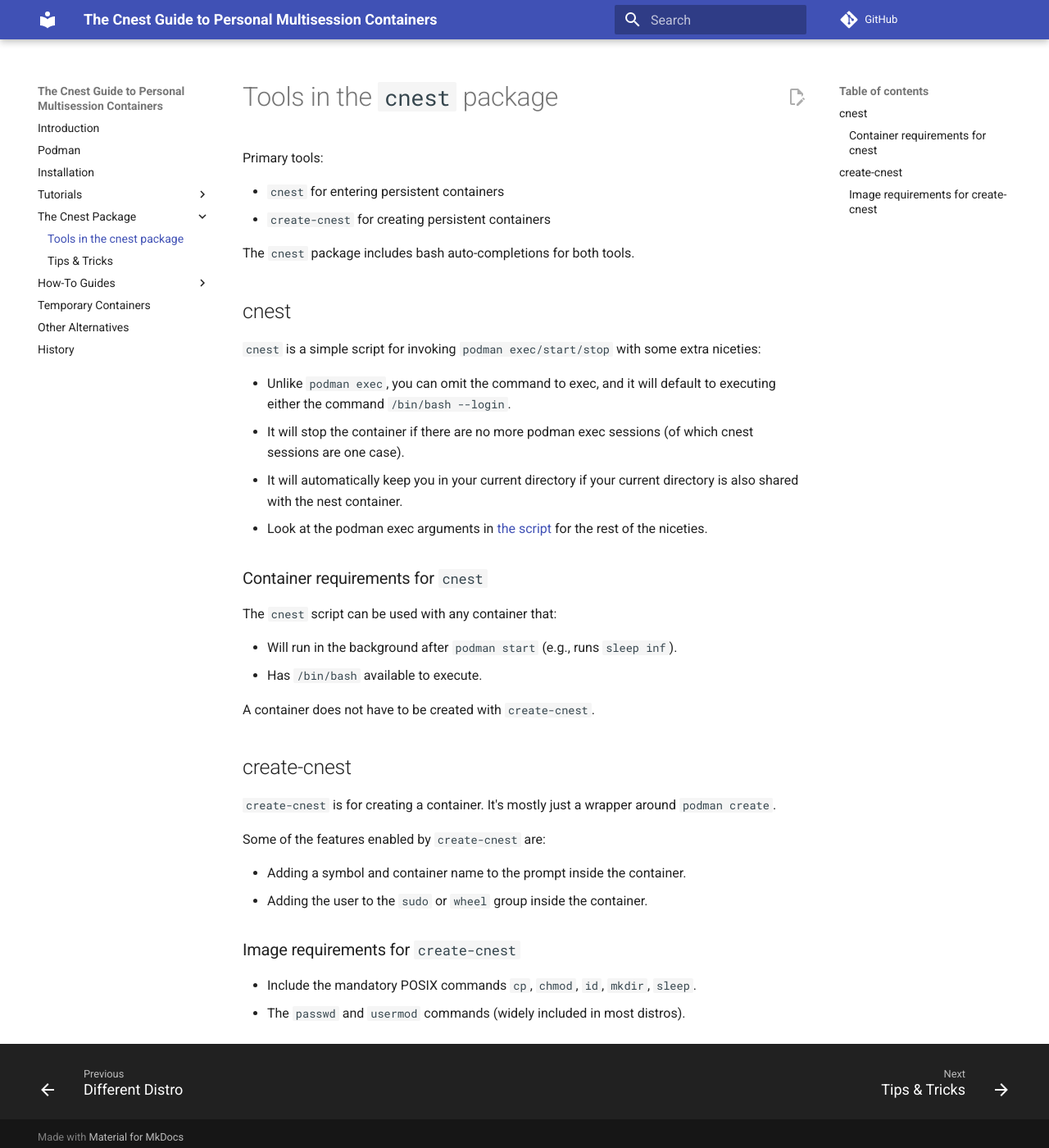
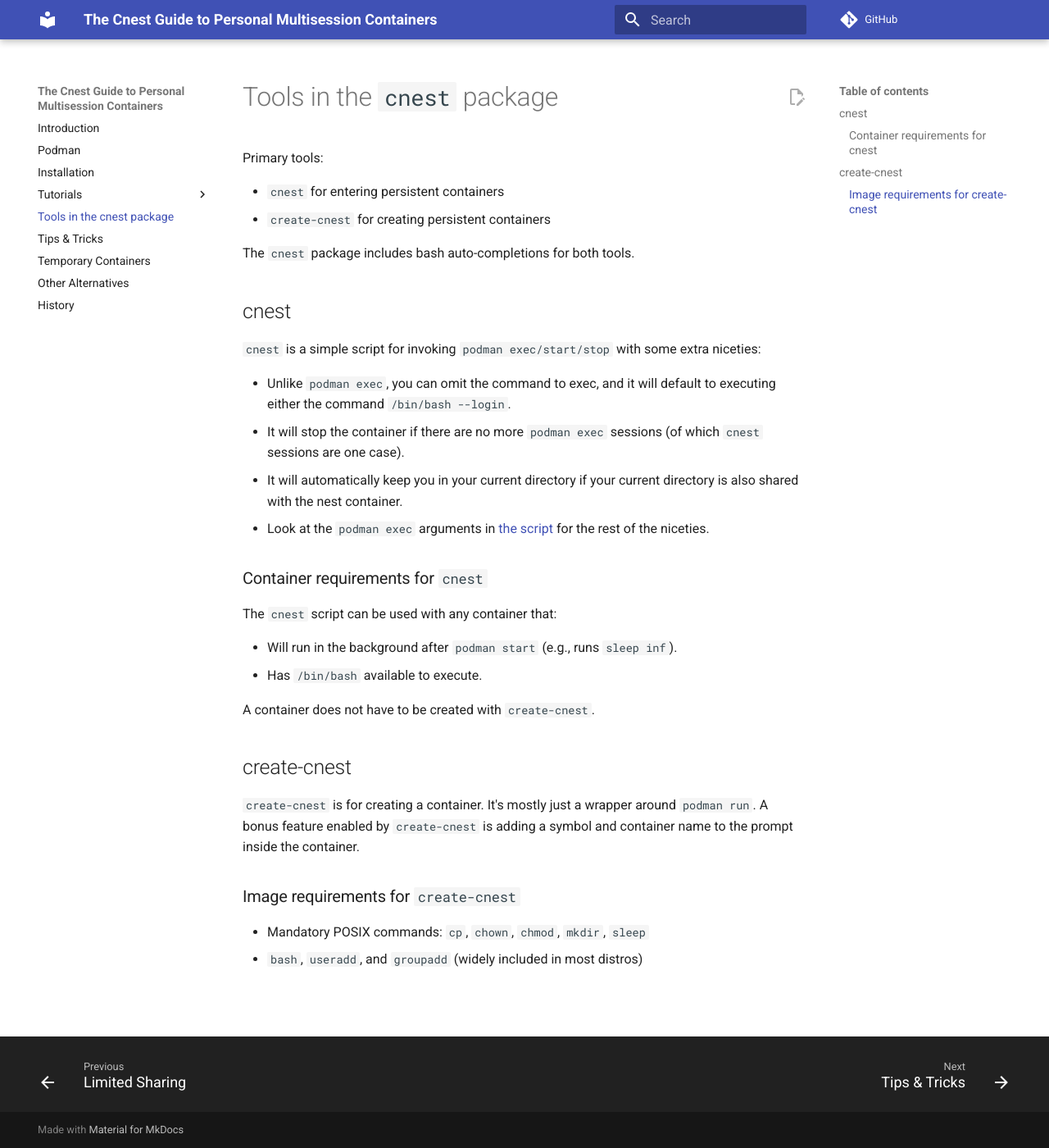
Before and after one commit to castedo/cnest, an MkDocs documentation site: the page built from docs/cnest-tools.md, in a window 1280 px wide and 1400 px high. Shown: the whole window at 82% size. Built offline with MkDocs 1.6.1 and Material for MkDocs 9.7.7, drawn with Linux system fonts in a browser that asks for light colours; comment, search, counter and statistics services are not loaded.

Commit message:
create 2nd tutorial; correct tools page

```diff
--- a/docs/cnest-tools.md
+++ b/docs/cnest-tools.md
@@ -16,11 +16,11 @@ cnest
 
 * Unlike `podman exec`, you can omit the command to exec, and it will default to
   executing either the command `/bin/bash --login`.
-* It will stop the container if there are no more podman exec sessions (of which
-  cnest sessions are one case).
+* It will stop the container if there are no more `podman exec` sessions (of which
+  `cnest` sessions are one case).
 * It will automatically keep you in your current directory if
   your current directory is also shared with the nest container.
-* Look at the podman exec arguments in
+* Look at the `podman exec` arguments in
   [the script](https://github.com/castedo/cnest/blob/main/bin/cnest)
   for the rest of the niceties.
 
@@ -38,16 +38,13 @@ A container does not have to be created with `create-cnest`.
 create-cnest
 ------------
 
-`create-cnest` is for creating a container. It's mostly just a wrapper around
-`podman create`.
-
-Some of the features enabled by `create-cnest` are:
-
-* Adding a symbol and container name to the prompt inside the container.
-* Adding the user to the `sudo` or `wheel` group inside the container.
+`create-cnest` is for creating a container.
+It's mostly just a wrapper around `podman run`.
+A bonus feature enabled by `create-cnest` is adding a symbol and container name to the
+prompt inside the container.
 
 
 ### Image requirements for `create-cnest`
 
-* Include the mandatory POSIX commands `cp`, `chmod`, `id`, `mkdir`, `sleep`.
-* The `passwd` and `usermod` commands (widely included in most distros).
+* Mandatory POSIX commands: `cp`, `chown`, `chmod`, `mkdir`, `sleep`
+* `bash`, `useradd`, and `groupadd` (widely included in most distros)
--- a/mkdocs.yml
+++ b/mkdocs.yml
@@ -15,11 +15,9 @@ nav:
   - install.md
   - Tutorials:
     - Different Distro: tutorial/diff-distro.md
-  - The Cnest Package:
-    - cnest-tools.md
-    - tips.md
-  - How-To Guides:
-    - how-to-share-partial-home.md
+    - Limited Sharing: tutorial/limited-sharing.md
+  - cnest-tools.md
+  - tips.md
   - temp-containers.md
   - other-tools.md
   - history.md
```
Also changed, not shown: docs/how-to-share-partial-home.md (deleted, +0 -40 lines), docs/tutorial/limited-sharing.md (added, +97 -0 lines).
